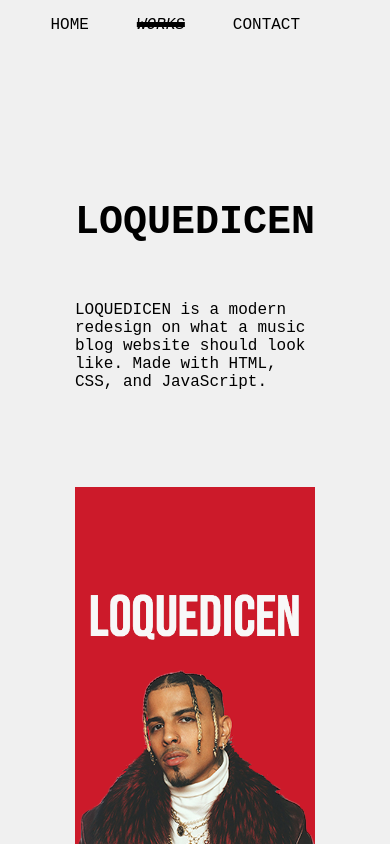
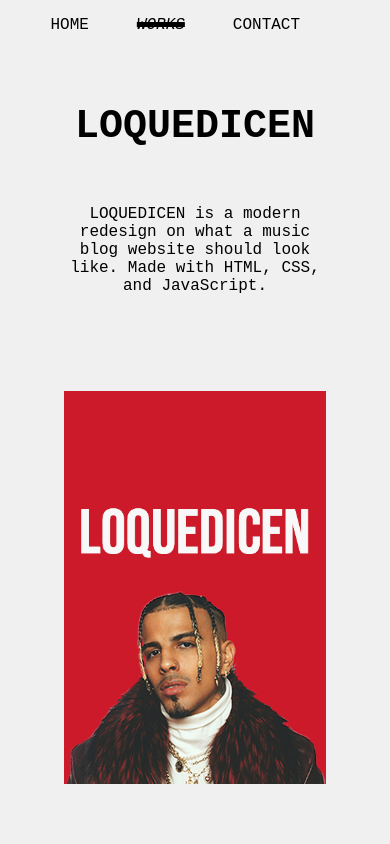
Before and after one commit to carlosjzepeda/react-portfolio, a React (Create React App) app: page /work in a window 390 px wide. Built offline with nearby package versions, Linux system fonts and the light colour scheme; a web font is replaced by a local one.

Commit message:
Reduced padding on work section

```diff
--- a/src/_work.scss
+++ b/src/_work.scss
@@ -29,11 +29,13 @@
   }
 }
 
+//MOBILE RESPONSE
 @media only screen and (max-width: 1000px) {
   .project-container {
-    padding: 10em;
+    padding: 4em;
     display: flex;
     flex-direction: column-reverse;
+    text-align: center;
     justify-items: center;
   }
 
@@ -52,13 +54,12 @@
 
     h3 {
       display: flex;
-      align-self: start;
+      justify-content: center;
       font-size: 2.5em;
     }
 
     p {
       display: flex;
-      align-self: flex-end;
       font-size: 1em;
     }
   }
--- a/src/components/Navbar.js
+++ b/src/components/Navbar.js
@@ -1,9 +1,10 @@
-import React, { useEffect } from "react";
+import React, { useEffect, useState } from "react";
 import "../App.scss";
 import gsap from "gsap";
 import { NavLink } from "react-router-dom";
 
 const Navbar = () => {
+  const [open, setOpen] = useState(null);
   useEffect(() => {
     gsap.from(".list-item", {
       opacity: 0,
```
Also changed, not shown: src/_nav.scss (line endings or trailing spaces).
